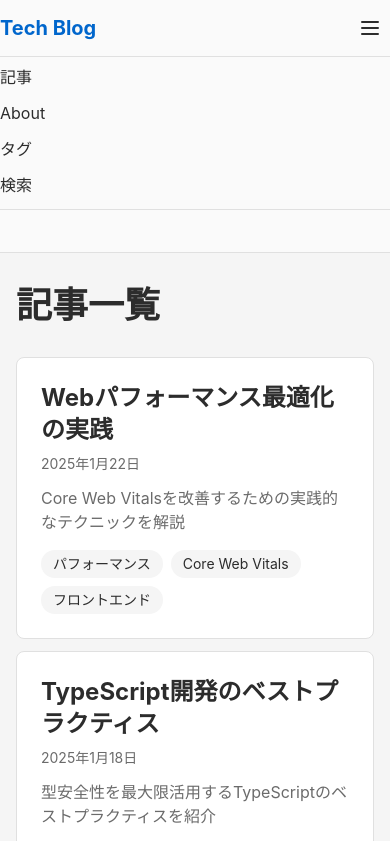
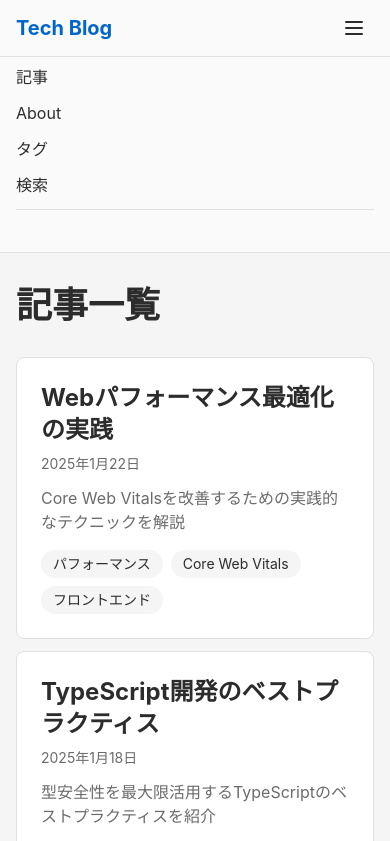
Before and after one commit to ring-ring-o/tech-blog, an Astro site in the folder tech-blog/: page / in a window 390 px wide. Both pictures are taken after a click on the button "メニューを開く". Shown: the top 841 px of the page. Built offline with nearby package versions, Linux system fonts and the light colour scheme; Astro itself is replaced by a stand-in of ours; some packages are replaced by stand-ins of ours.

Commit message:
スマホ表示時のヘッダー表示を修正

```diff
--- a/tech-blog/src/components/layout/Header.astro
+++ b/tech-blog/src/components/layout/Header.astro
@@ -3,7 +3,7 @@ import ThemeToggle from '../ThemeToggle.astro'
 ---
 
 <header class="border-b" style="background-color: var(--color-header-bg); border-color: var(--color-border)" data-pagefind-ignore>
-  <nav class="max-w-5xl mx-auto flex items-center justify-between py-2">
+  <nav class="max-w-5xl mx-auto flex items-center justify-between py-2 px-4 md:px-0">
     <!-- Logo -->
     <a href="/" class="text-xl font-bold hover:opacity-80 transition-opacity" style="color: var(--color-accent)">
       Tech Blog
@@ -38,7 +38,7 @@ import ThemeToggle from '../ThemeToggle.astro'
 
   <!-- Mobile Navigation -->
   <div id="mobile-menu" class="hidden md:hidden border-t" style="border-color: var(--color-border)">
-    <div class="max-w-5xl mx-auto py-2 flex flex-col gap-3">
+    <div class="max-w-5xl mx-auto py-2 px-4 md:px-0 flex flex-col gap-3">
       <a href="/" class="hover:text-accent transition-colors">記事</a>
       <a href="/about" class="hover:text-accent transition-colors">About</a>
       <a href="/tags" class="hover:text-accent transition-colors">タグ</a>
```
